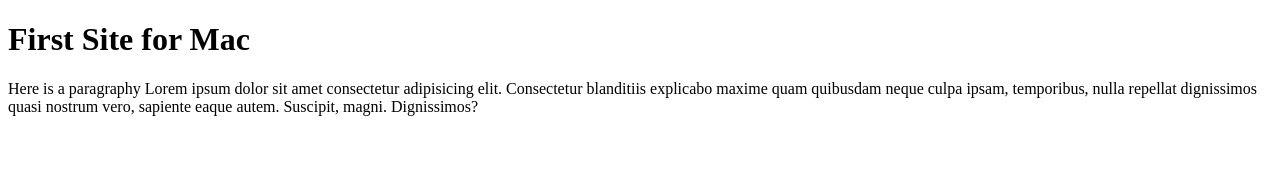
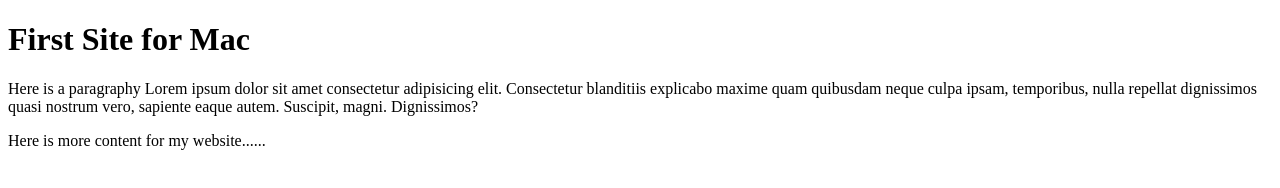
Before and after one commit to mwynton/firstsitmac, a plain HTML site: page index.html in a window 1280 px wide. Drawn offline with Linux system fonts and the light colour scheme.

Commit message:
made new paragraph

```diff
--- a/index.html
+++ b/index.html
@@ -8,5 +8,7 @@
     <h1>First Site for Mac</h1>
 
     <p>Here is a paragraphy Lorem ipsum dolor sit amet consectetur adipisicing elit. Consectetur blanditiis explicabo maxime quam quibusdam neque culpa ipsam, temporibus, nulla repellat dignissimos quasi nostrum vero, sapiente eaque autem. Suscipit, magni. Dignissimos?</p>
+
+    <p>Here is more content for my website......</p>
 </body>
 </html>
```
